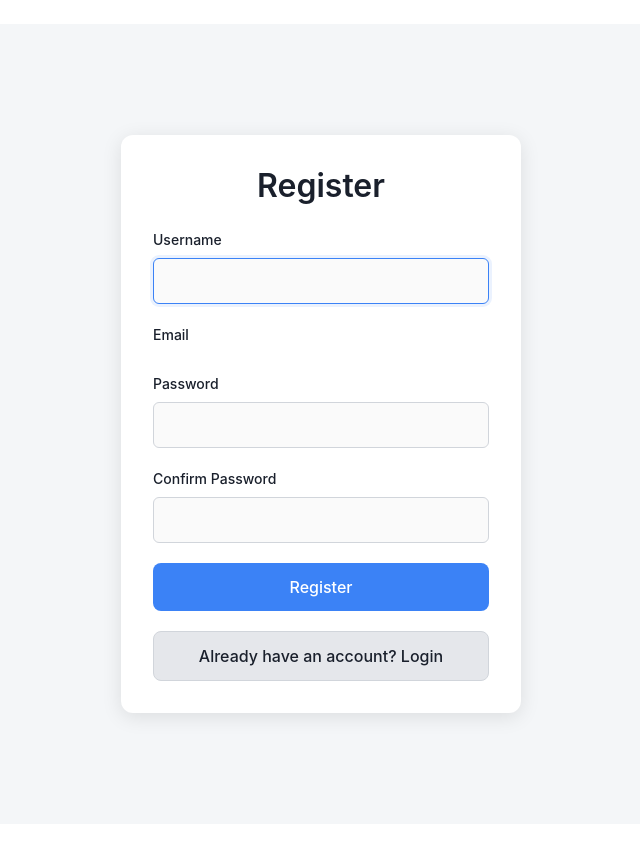
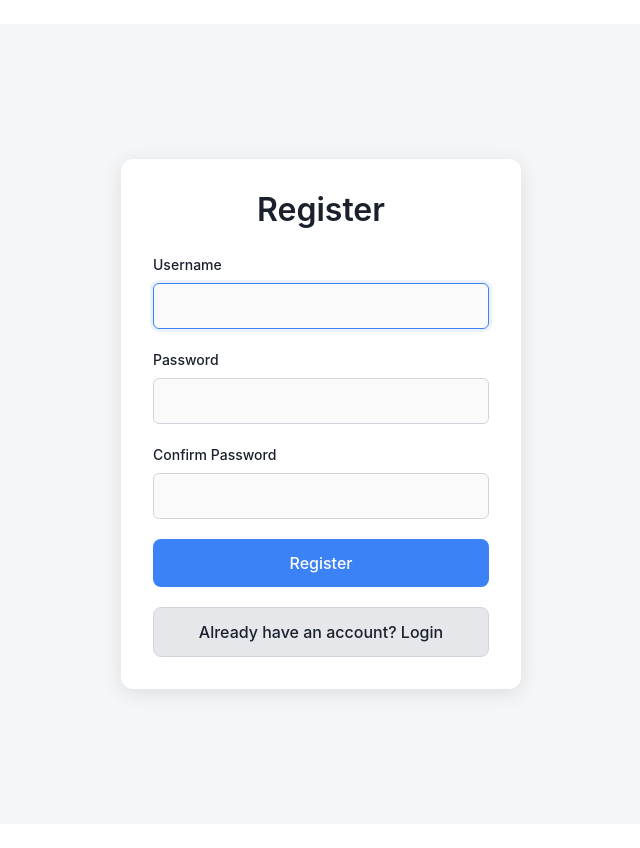
Before and after one commit to keshavroka55/NutriNepal-web, a Django app: page /authsys/register/ in a window 1280 px wide. Shown: the part 56-904 px from the top of the page, without its empty margins (319-959 px from the left). Run offline with Django 4.2, Linux system fonts and the light colour scheme; some libraries are stand-ins or nearby versions.

Commit message:
email Register label is removed

```diff
--- a/authsys/templates/registration/register.html
+++ b/authsys/templates/registration/register.html
@@ -188,14 +188,6 @@
             </div>
 
             <div class="field-wrapper">
-                <label for="{{ form.email.id_for_label }}">Email</label>
-                {{ form.email }}
-                {% if form.email.errors %}
-                    <ul class="errorlist" aria-live="polite">{{ form.email.errors }}</ul>
-                {% endif %}
-            </div>
-
-            <div class="field-wrapper">
                 <label for="{{ form.password1.id_for_label }}">Password</label>
                 {{ form.password1 }}
                 {% if form.password1.errors %}
```
Also changed, not shown: db.sqlite3.
